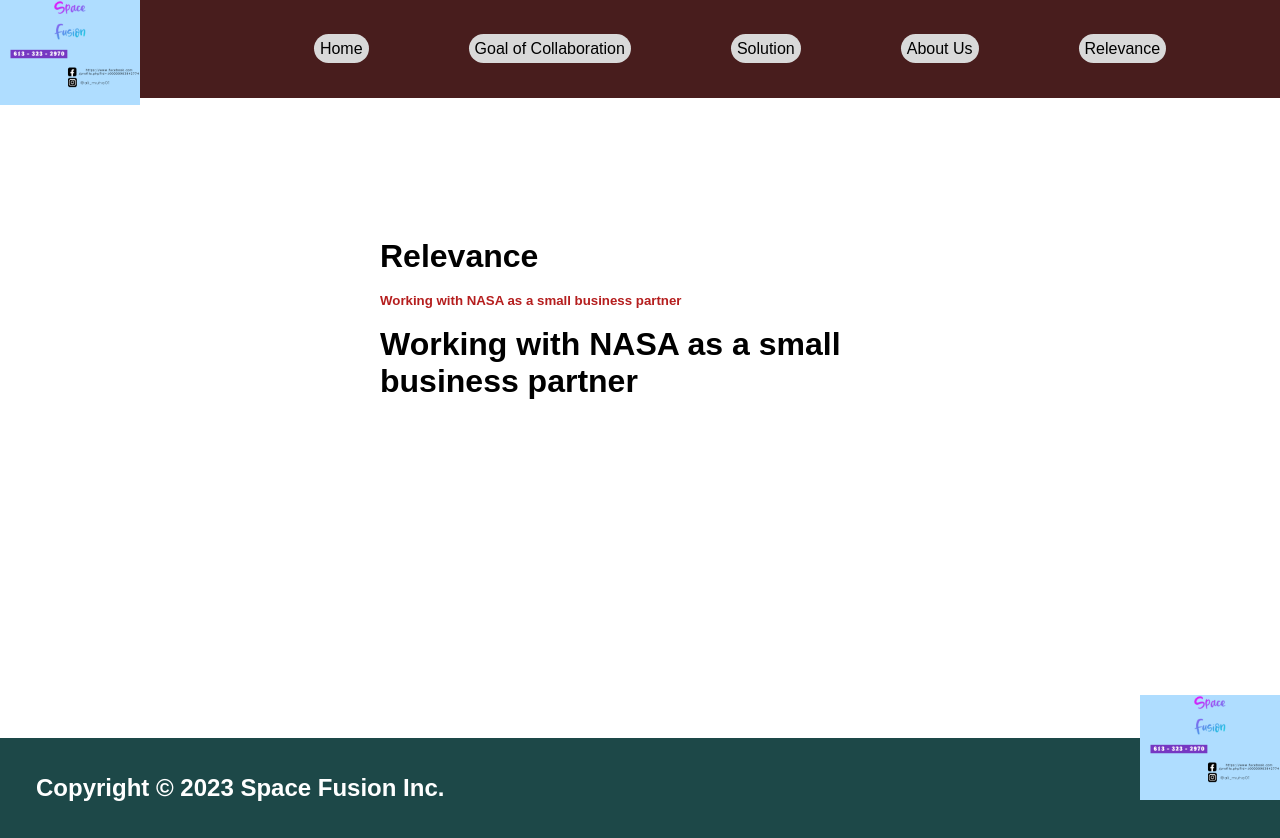
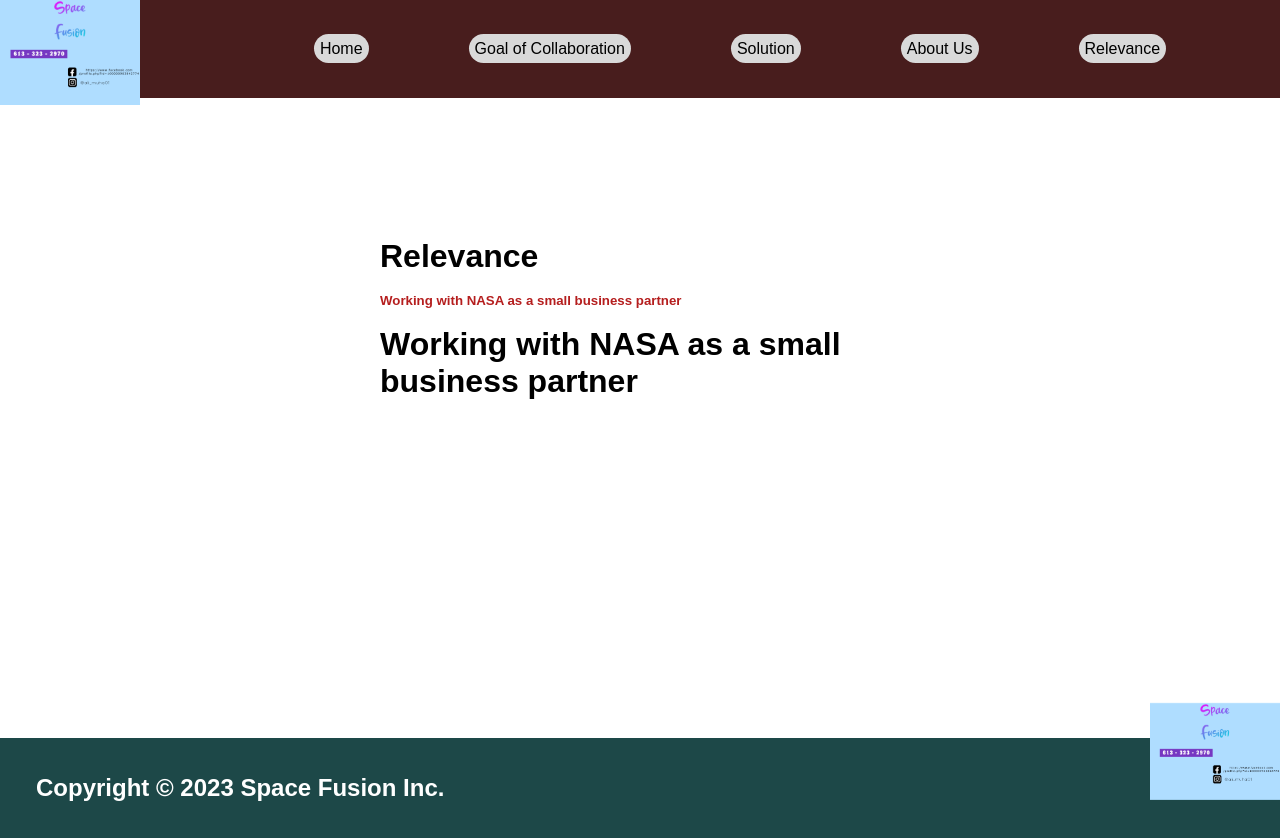
Before and after one commit to Renfrew100/SpaceFusion, a React (Create React App) app in the folder my-app/: page /Relevance in a window 1280 px wide. Built offline with nearby package versions, Linux system fonts and the light colour scheme; no server answers; a web font is replaced by a local one.

Commit message:
changed footer size

```diff
--- a/my-app/src/index.css
+++ b/my-app/src/index.css
@@ -48,8 +48,8 @@
   position: fixed;
   display:flex;
   bottom: 0;
-  max-height: 140px;
-  max-width: 140px;
+  max-height: 130px;
+  max-width: 130px;
   right: 0px;
 }
 
```
